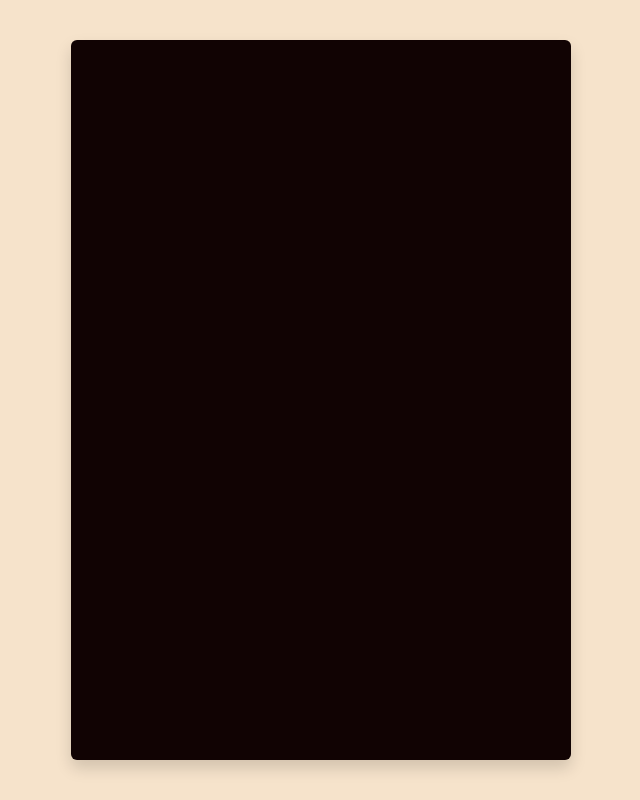
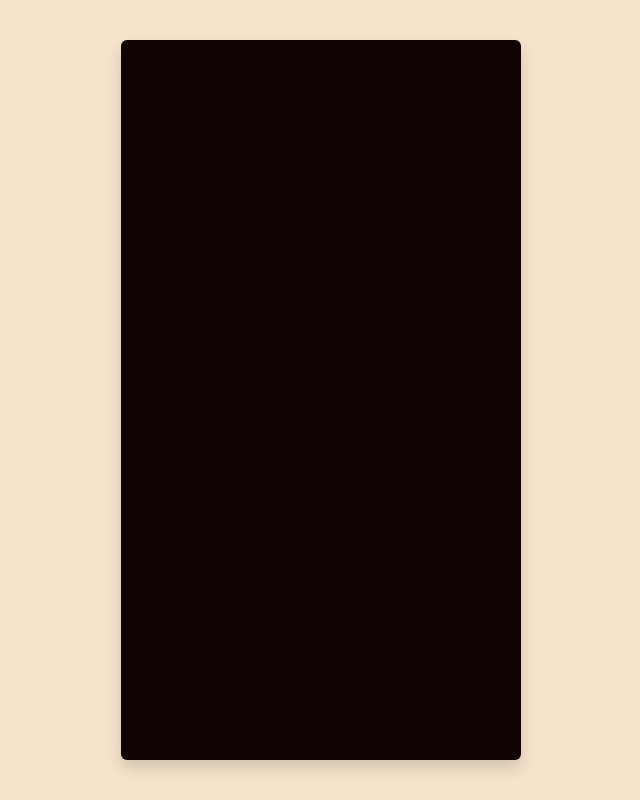
Before and after one commit to Kapil9711/Calculator, a website: page index.html in a window 1280 px wide. Shown: the whole page, without its empty margins (319-959 px from the left). Drawn offline with Linux system fonts and the light colour scheme.

Commit message:
fix width of the box

```diff
--- a/css/calculator..css
+++ b/css/calculator..css
@@ -8,8 +8,6 @@ html, body {
   padding: 0;
 }
 
-@media (min-width: 776px) {
-  .calculator-container {
-    width: 500px;
-  }
+.calculator-container {
+  max-width: 400px;
 }
```
